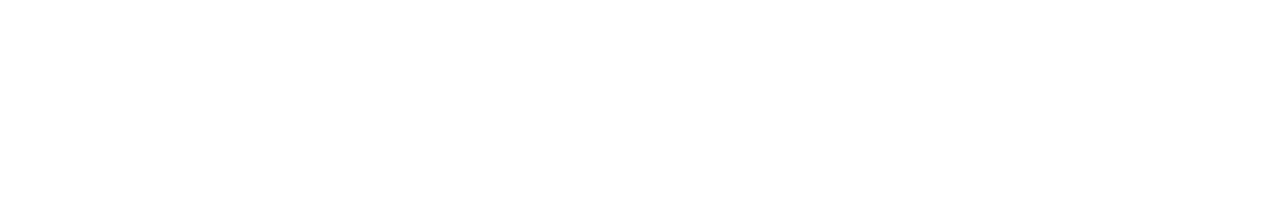
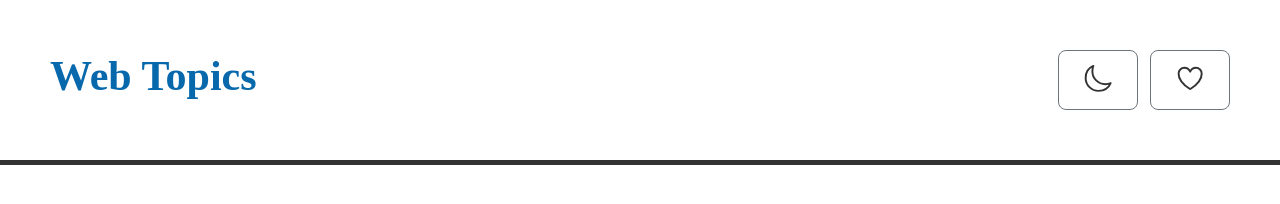
Before and after one commit to JSD-0423/Qusai-Issa-Project1, a plain HTML site: page index.html in a window 1280 px wide. Shown: the top 204 px of the page. Drawn offline with nearby package versions, Linux system fonts and the light colour scheme.

Commit message:
Create top nav bar

```diff
--- a/index.html
+++ b/index.html
@@ -6,9 +6,26 @@
         <link rel="preconnect" href="https://fonts.googleapis.com">
         <link rel="preconnect" href="https://fonts.gstatic.com" crossorigin>
         <link href="https://fonts.googleapis.com/css2?family=Poppins:wght@700&display=swap" rel="stylesheet">
+        <script type="module" src="https://unpkg.com/ionicons@7.1.0/dist/ionicons/ionicons.esm.js"></script>
+<script nomodule src="https://unpkg.com/ionicons@7.1.0/dist/ionicons/ionicons.js"></script>
     </head>
 
     <body>
+        <header>
+
+            <nav class="navbar">
+                <div class="logo-div"><a href="https://github.com/qusai122" id="logo">
+                    Web Topics
+                </a></div>
+
+                    <div class="navbar-buttons-div">
+                        <button> <ion-icon name="moon-outline"></ion-icon> </button>
+                        <button> <ion-icon name="heart-outline"></ion-icon> </button>
+                    </div>
+                </nav>
+        </header>
+
+
 
 
 
--- a/style.css
+++ b/style.css
@@ -13,5 +13,64 @@
 
 
 body {
+    height: 1920px;
+    margin: 0px;
+}
 
-}
+.fixed-top {
+    position: fixed;
+    top: 0;
+    right: 0;
+    left: 0;
+    z-index: 1030;
+  }
+
+    header {
+    height: 150px;
+    border-bottom: #333333 1px solid;
+  }
+
+  .navbar {
+    display: flex;
+    flex-direction: row;
+    align-items: center;
+    justify-content: space-between;
+    position: fixed;
+    height: 150px;
+    padding-top: 5px;
+    padding-bottom: 5px;
+    background-color: #fff;
+    border-bottom:#333333 5px solid;
+    width: 100%;
+  }
+
+  .navbar-buttons-div {
+    display: flex;
+    margin-right: 50px;
+    gap: 12px;
+  }
+
+  #logo {
+    color: var(--brand-primary);
+    text-decoration: none;
+    font-size: 20px;
+    line-height: 20px;
+    font-weight: 700;
+    margin-left: 50px;
+    font-size: 42px;
+  }
+
+  nav > div > button {
+    color: var(--body-text);
+    height: 60px;
+    width: 80px;
+    background-color: var(--bg_default);
+    border: 1px var(--secondary-color) solid;
+    border-radius: 8px;
+
+  }
+
+  ion-icon {
+    height: 55%;
+    width: 55%;
+  }
```
